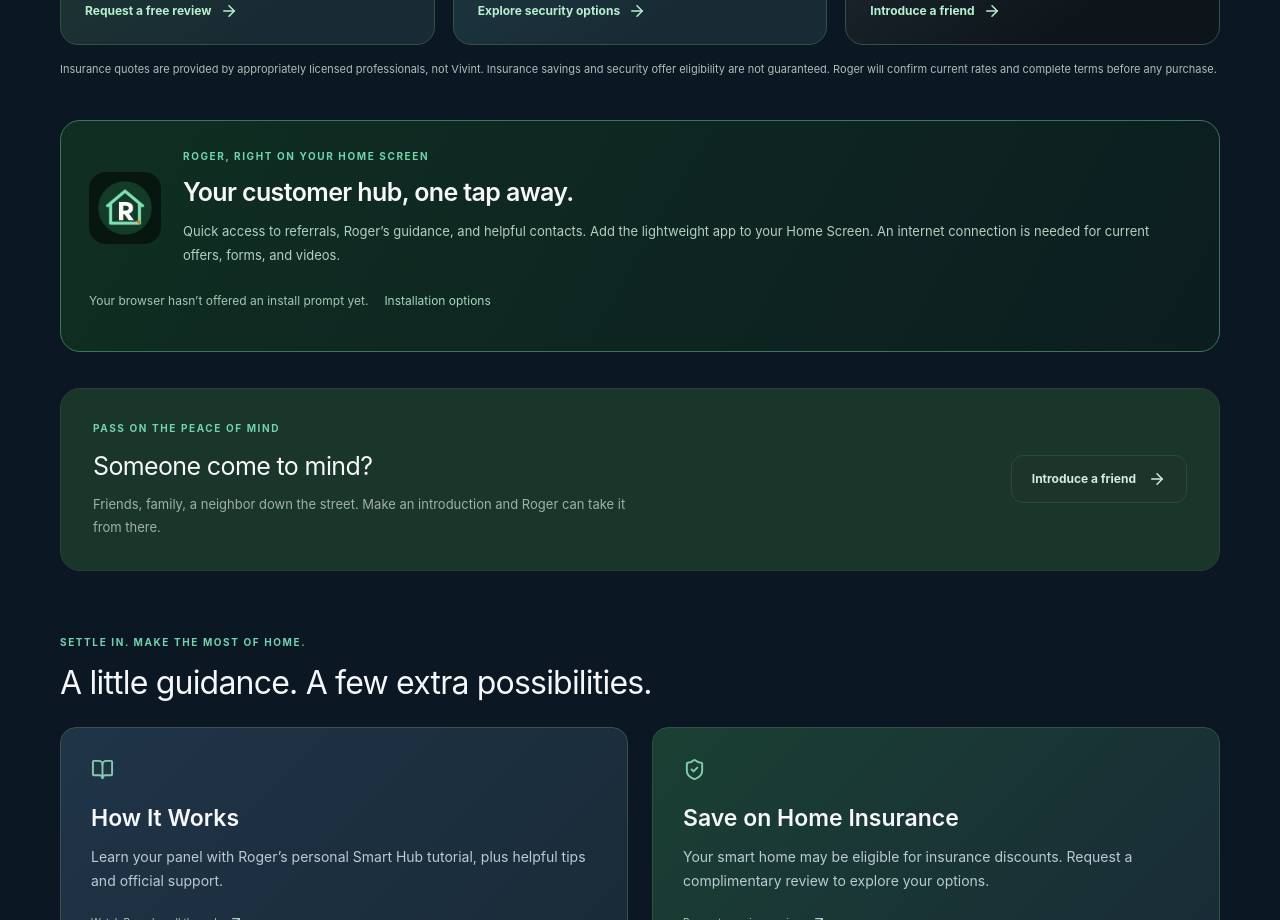
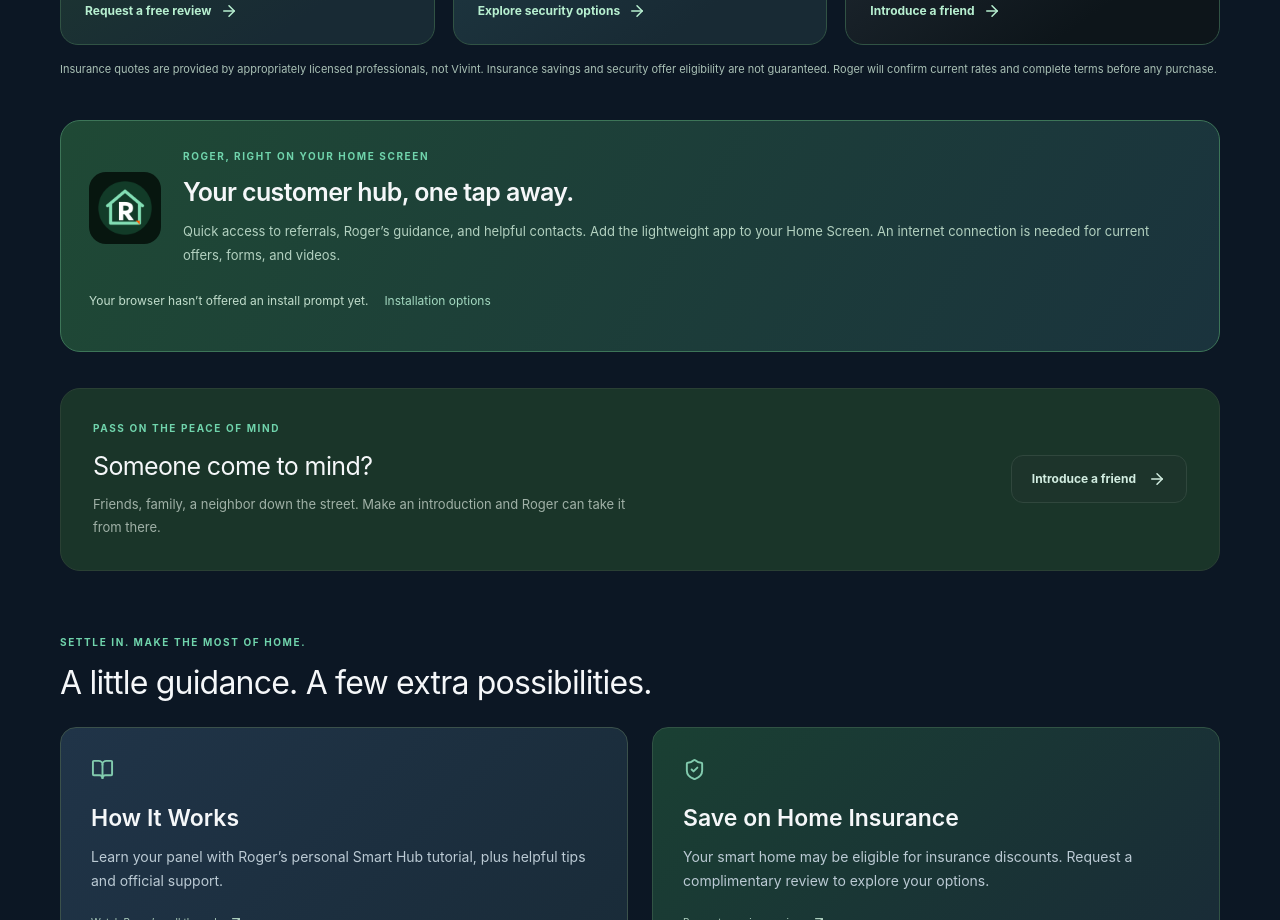
Before and after one commit to rahjreed/rogerwithvivint, a React (Vite) app: page / in a window 1280 px wide. Shown: the part 1220-2140 px from the top of the page. Built offline with nearby package versions, Linux system fonts and the light colour scheme.

Commit message:
Brighten existing dark surfaces and supporting text in src/pwa.css

```diff
--- a/src/pwa.css
+++ b/src/pwa.css
@@ -1,4 +1,4 @@
-.install-card { border: 1px solid #3d7558; background: linear-gradient(120deg, #102f22, #0c1d20); border-radius: 20px; padding: 28px; margin-bottom: 36px; }
+.install-card { border: 1px solid #3d7558; background: linear-gradient(120deg, #1f4935, #1a333d); border-radius: 20px; padding: 28px; margin-bottom: 36px; }
 .install-card-main { display: flex; align-items: center; gap: 22px; }
 .install-card-main > img { width: 72px; height: 72px; border-radius: 17px; flex-shrink: 0; }
 .install-card-main > div { flex: 1; min-width: 0; }
@@ -7,19 +7,19 @@
 .install-card-main > button { flex-shrink: 0; min-width: 155px; }
 .install-card-main > button:disabled { opacity: .7; cursor: wait; }
 .install-fallback { display: flex; flex-wrap: wrap; align-items: center; gap: 4px 16px; margin-top: 12px; }
-.install-card p.install-platform-note { font-size: 12px; color: #a6c6b4; }
+.install-card p.install-platform-note { font-size: 12px; color: #c1ddcc; }
 .install-fallback .text-button { font-size: 12px; padding: 8px 0; }
 .install-status:empty { display: none; }
 .install-card p.install-status { margin-top: 12px; color: #c0eccf; }
 .installed-label { display: flex; gap: 10px; align-items: center; max-width: 210px; }
 .install-guide { border-top: 1px solid #41644f; padding-top: 12px; margin-top: 12px; }
 .install-guide h3 { display: flex; gap: 9px; align-items: center; font-size: 15px; margin-bottom: 6px; }
-.pwa-network-note, .pwa-update { padding: 18px 24px; background: #142c23; color: #d2e6d9; border-bottom: 1px solid #47654d; font-size: 13px; line-height: 1.8; }
+.pwa-network-note, .pwa-update { padding: 18px 24px; background: #234536; color: #d2e6d9; border-bottom: 1px solid #47654d; font-size: 13px; line-height: 1.8; }
 .pwa-update { display: flex; gap: 20px; align-items: center; }
 .pwa-update > div { flex: 1; }
 .pwa-update p { font-size: 12px; color: #c0d5c8; }
 .pwa-update button { flex-shrink: 0; }
-.pwa-unavailable { padding: 24px; border: 1px solid #395545; border-radius: 16px; margin-bottom: 32px; background: #101e18; color: #c7ddd0; font-size: 14px; line-height: 1.8; }
+.pwa-unavailable { padding: 24px; border: 1px solid #395545; border-radius: 16px; margin-bottom: 32px; background: #1d382a; color: #c7ddd0; font-size: 14px; line-height: 1.8; }
 .pwa-unavailable h2 { font-size: 24px; margin-bottom: 10px; }
 @media (max-width: 680px) {
   .install-card { padding: 22px; }
```
